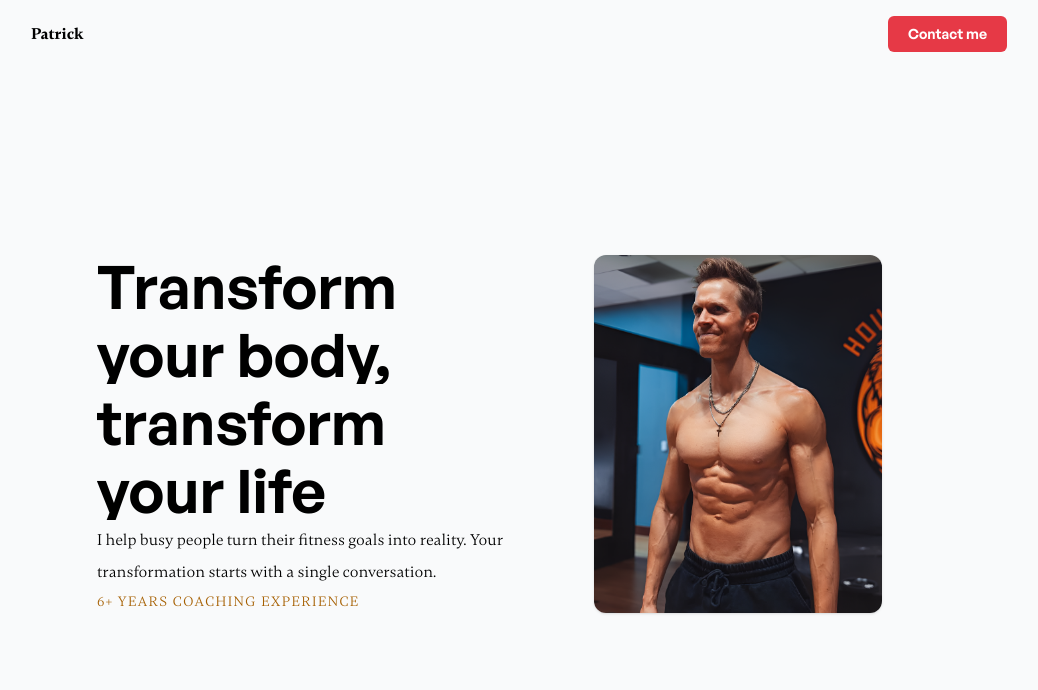
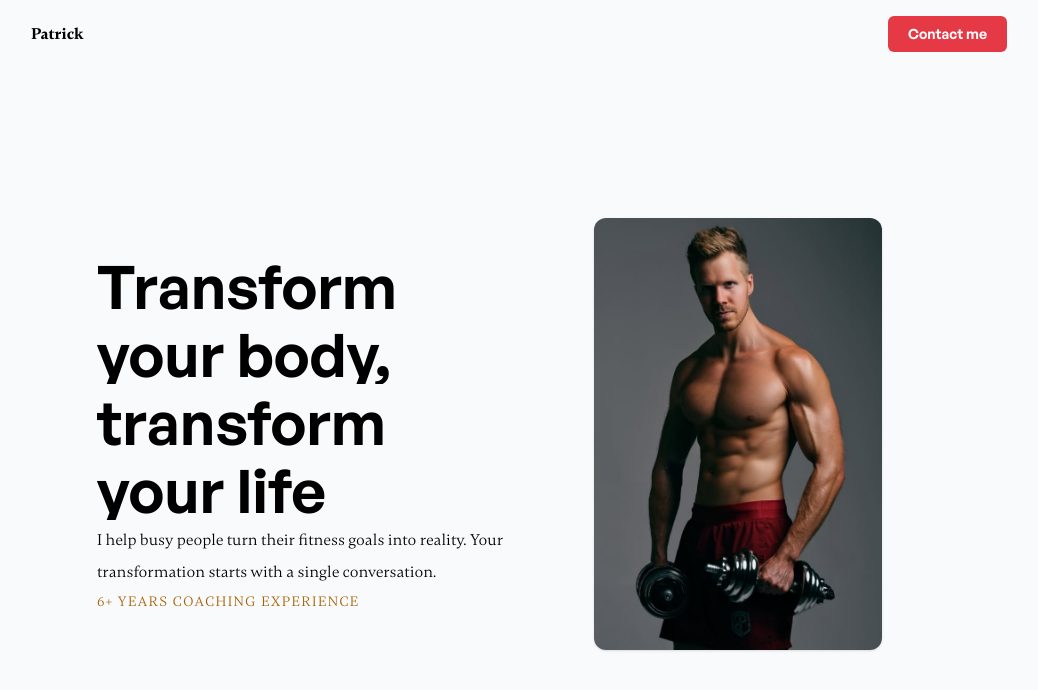
Before and after one commit to Falconstadium/patrick-lymons, a Next.js app: page / in a window 1280 px wide. Shown: the top 690 px of the page, without its empty margins (121-1159 px from the left). Built offline with nearby package versions, Linux system fonts and the light colour scheme.

Commit message:
refactor: change images

```diff
--- a/src/components/hero.tsx
+++ b/src/components/hero.tsx
@@ -51,11 +51,11 @@ export default function Hero() {
       </div>
       <div className="mx-auto md:mx-0">
         <Image
-          src={'/about-pic.png'}
+          src={'/hero-pic.png'}
           width={300}
           height={200}
           loading="eager"
-          alt="image-hero"
+          alt="The hero picture"
           className="object-cover shadow rounded-xl h-full w-72"
         />
       </div>
--- a/src/components/meet-your-coach.tsx
+++ b/src/components/meet-your-coach.tsx
@@ -33,8 +33,8 @@ export default function About() {
       {/* Grid 1 */}
       <div className="w-full">
         <Image
-          src={'/hero-pic.png'}
-          alt="about-pic"
+          src={'/about-pic.png'}
+          alt="The about picture"
           width={300}
           height={200}
           className="object-cover object-top rounded-2xl w-72 h-full mx-auto"
```
